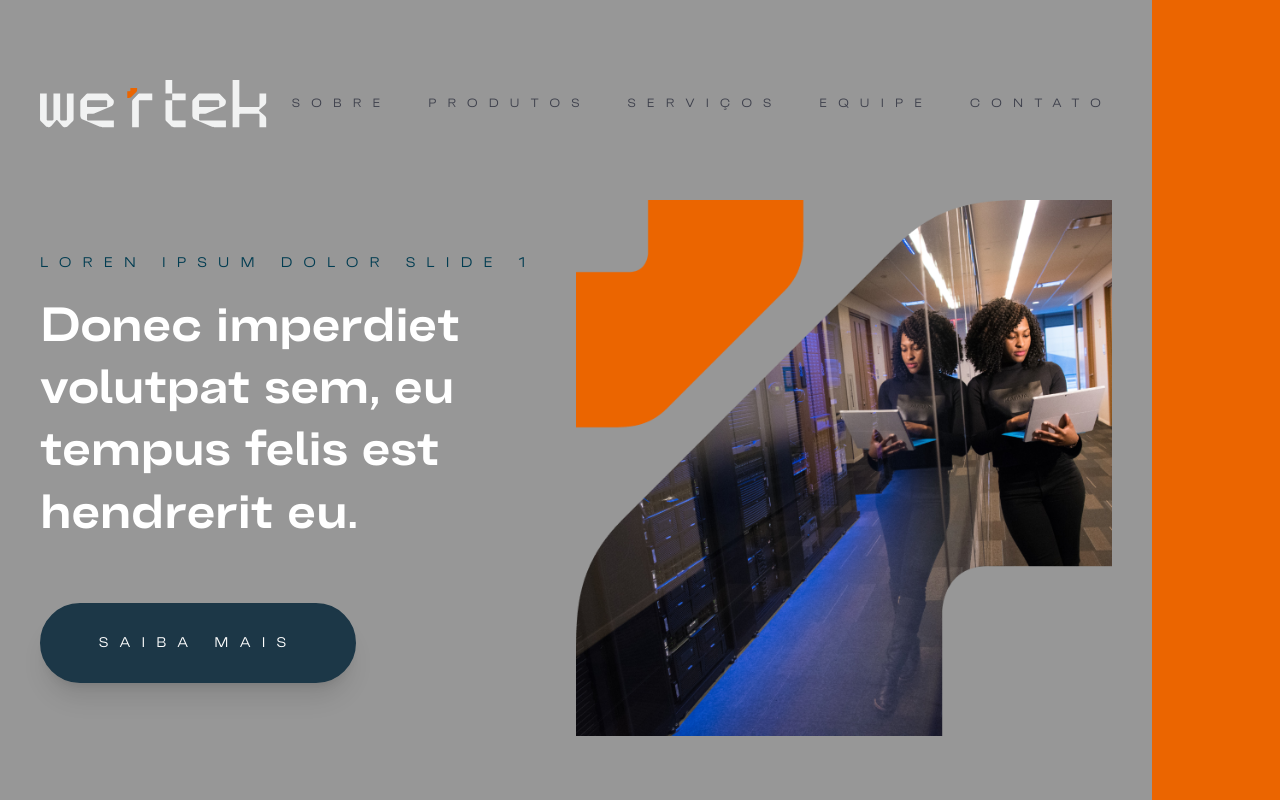
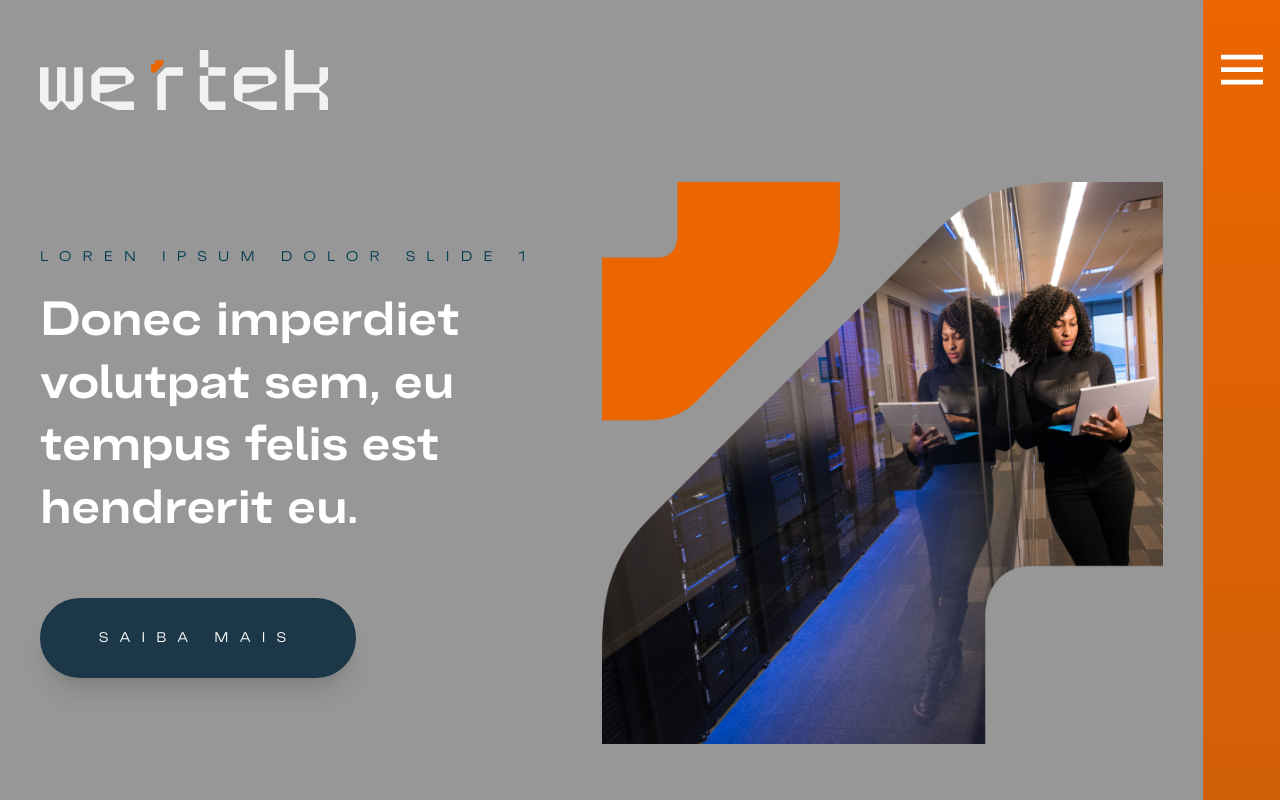
Before and after one commit to BiancaHoffer/landing-page-modelo, a React (Create React App) app: page / in a window 1280 px wide. Shown: the top 800 px of the page. Built offline with nearby package versions, Linux system fonts and the light colour scheme; the HTML template or start-up script is replaced by a standard one.

Commit message:
pinned header

```diff
--- a/src/App.tsx
+++ b/src/App.tsx
@@ -1,6 +1,7 @@
-import { useState } from 'react';
+import { useEffect, useState } from 'react';
 
 import './App.scss';
+import buttonDrawer from './assets/buttonDrawer.svg';
 
 /*Aplication*/
 import { AboutUs } from './components/AboutUs';
@@ -8,7 +9,6 @@ import { Banner } from './components/Banner';
 import { Blog } from './components/Blog';
 import { Footer } from './components/Footer';
 import { FormEmail } from './components/FormEmail';
-
 import { PartnerCompanies } from './components/PartnerCompanies';
 import { Products } from './components/Products';
 import { Services } from './components/Services';
@@ -33,16 +33,27 @@ import { Button } from './components/Button';
 import { Input } from './OthersComponents/Input';
 import { ButtonsArrow } from './OthersComponents/ButtonsArrow';
 
-
-
 function App() {
 	const [isOpenDrawer, setIsOpenDrawer] = useState(false);
+	const [scrollActive, setScrollAtvite] = useState(false);
+
+	useEffect(() => {
+		function scrollPosition() {
+			if (window.scrollY > 20) {
+				setScrollAtvite(true)
+			} else (
+				setScrollAtvite(false)
+			)
+		}
+
+		window.addEventListener('scroll', scrollPosition)
+	}, [])
 
 	return (
 		<>
 			<div className='flex'>
-				<div className='w-[90%] bg-gray500 xl:w-[100%]'>
-					<Header setIsOpen={setIsOpenDrawer} />
+				<div className='w-[94%] bg-gray500 lg:w-[100%]'>
+					<Header setIsOpen={setIsOpenDrawer} scrollActive={scrollActive} />
 					<Drawer isOpen={isOpenDrawer} setIsOpen={setIsOpenDrawer}>
 						<nav className='flex-col h-[100%] justify-center items-center gap-[60px] flex'>
 							<NavLink href='#' title='Sobre' onClick={() => setIsOpenDrawer(false)} />
@@ -63,27 +74,24 @@ function App() {
 					</main>
 					<Footer />
 				</div>
-				<div className='bg-orange500 w-[10%] h-auto xl:hidden'>
-					<Drawer isOpen={isOpenDrawer} setIsOpen={setIsOpenDrawer}>
-						<nav className='flex-col h-[100%] justify-center items-center gap-[60px] flex'>
-							<NavLink href='#' title='Sobre' onClick={() => setIsOpenDrawer(false)} />
-							<NavLink href='products' title='Produtos' onClick={() => setIsOpenDrawer(false)} />
-							<NavLink href='services' title='Serviços' onClick={() => setIsOpenDrawer(false)} />
-							<NavLink href='aboutUs' title='Equipe' onClick={() => setIsOpenDrawer(false)} />
-							<NavLink href='contact' title='Contato' onClick={() => setIsOpenDrawer(false)} />
-						</nav>
-					</Drawer>
+				<div className='z-30 bg-gradient-to-b from-orange500 via-transparent to-blue800 w-[6%] flex justify-center h-auto pt-[50px] px-[20px] lg:hidden'>
+					<button
+						className="fixed z-20 flex text-white rounded py-1"
+						onClick={() => setIsOpenDrawer(true)}
+					>
+						<img src={buttonDrawer} className='xl:w-[100%] xl:justify-center' />
+					</button>
 				</div>
-
 			</div>
 
+			{/*Others components*/}
 			<div>
 				<h2 className='w-[100%] text-center text-[40px] text-orange500 font-[900] py-[80px] px-[40px]'>Others Components</h2>
 				<Modal />
 				<ReviewSlide />
 				<Slide />
 
-				<div className='flex lg:flex-col'>
+				<div className='flex xl:flex-col'>
 					<div className='bg-gray150 w-[100%] flex flex-col items-center gap-[40px] p-[40px]'>
 						<Input type='text' placeholder='Your placeholder' />
 						<Button name='Button' />
--- a/src/components/Banner.tsx
+++ b/src/components/Banner.tsx
@@ -14,7 +14,7 @@ export function Banner() {
   const swiperRef = useRef<SwiperType>();
 
   return (
-    <div className=' w-[100%] m-auto bg-gray500 pt-[32px] pb-[130px] lg:pb-[72px] lg:pt-[32px]'>
+    <div className='w-[100%] m-auto mt-[150px] bg-gray500 pt-[32px] pb-[130px] lg:pb-[72px] lg:pt-[32px]'>
       <Swiper
         className='bg-gray500'
         slidesPerView={1}
--- a/src/components/Header/Drawer.tsx
+++ b/src/components/Header/Drawer.tsx
@@ -6,7 +6,7 @@ export function Drawer({ children, isOpen, setIsOpen }) {
   return (
     <main
       className={
-        " fixed overflow-hidden z-10 bg-gray-900 bg-opacity-25 inset-0 transform ease-in-out " +
+        " fixed overflow-hidden z-40 bg-gray-900 bg-opacity-25 inset-0 transform ease-in-out " +
         (isOpen
           ? " transition-opacity opacity-100 duration-500 translate-x-0  "
           : " transition-all delay-500 opacity-0 translate-x-full  ")
@@ -18,7 +18,7 @@ export function Drawer({ children, isOpen, setIsOpen }) {
           (isOpen ? " translate-x-0 " : " translate-x-full ")
         }
       >
-        <article className="relative w-screen max-w-lg pb-10 flex flex-col justify-start space-y-6 h-full">
+        <article className="relative z-50 w-screen max-w-lg pb-10 flex flex-col justify-start space-y-6 h-full">
           <button
             className='w-[100%] flex justify-end p-[40px]'
             onClick={() => {
--- a/src/components/Header/index.tsx
+++ b/src/components/Header/index.tsx
@@ -5,10 +5,10 @@ import { NavLink } from '../NavLink';
 
 
 //@ts-ignore
-export function Header({ setIsOpen }) {
+export function Header({ setIsOpen, scrollActive }) {
   return (
-    <header id='/' className='w-[100%] bg-gray500'>
-      <div className="bg-gray500 w-[100%] max-w-[1300px] m-auto px-[40px] pb-[40px] pt-[80px] flex justify-between gap-[20px] items-center p-4">
+    <header id='/' className={`transition-colors ${scrollActive === true ? 'bg-gray500 shadow-lg' : 'bg-none'} fixed z-10 w-[100%]`}>
+      <div className={` bg-none w-[100%] max-w-[1300px] m-auto px-[40px] pb-[20px] pt-[50px] flex justify-between gap-[20px] items-center p-4`}>
         <Link
           to='/'
           spy={true} smooth={true} offset={0} duration={500}
@@ -17,18 +17,11 @@ export function Header({ setIsOpen }) {
         </Link>
 
         <button
-          className="hidden xl:flex text-white rounded py-1"
+          className="hidden lg:flex text-white rounded py-1"
           onClick={() => setIsOpen(true)}
         >
           <img src={buttonDrawer} className='xl:w-[100%] xl:justify-center' />
         </button>
-        <nav className='xl:hidden flex gap-[32px]'>
-          <NavLink href='#' title='Sobre' />
-          <NavLink href='products' title='Produtos' />
-          <NavLink href='services' title='Serviços' />
-          <NavLink href='aboutUs' title='Equipe' />
-          <NavLink href='contact' title='Contato' />
-        </nav>
       </div>
     </header>
   )
--- a/src/components/NavLink.tsx
+++ b/src/components/NavLink.tsx
@@ -12,8 +12,8 @@ export function NavLink({ href, title, onClick, ...rest }: NavLinkProps) {
       {...rest}
       to={href}
       onClick={onClick}
-      spy={true} smooth={true} offset={0} duration={800}
-      className='pl-[0.3rem] cursor-pointer uppercase font-sans text-gray800 leading-[18.2px] hover:text-orange500 transition tracking-[0.7rem] text-[12px] xl:text-white xl:hover:text-gray800 xl:text-[18px] lg:hover:text-blue750 [&.active]:border-b-2'
+      spy={true} smooth={true} offset={-100} duration={800}
+      className='pl-[0.5rem] cursor-pointer uppercase font-sans leading-[50px] transition tracking-[0.7rem] text-white hover:text-gray800 text-[18px] [&.active]:border-b-2'
     >
       {title}
     </Link>
```
